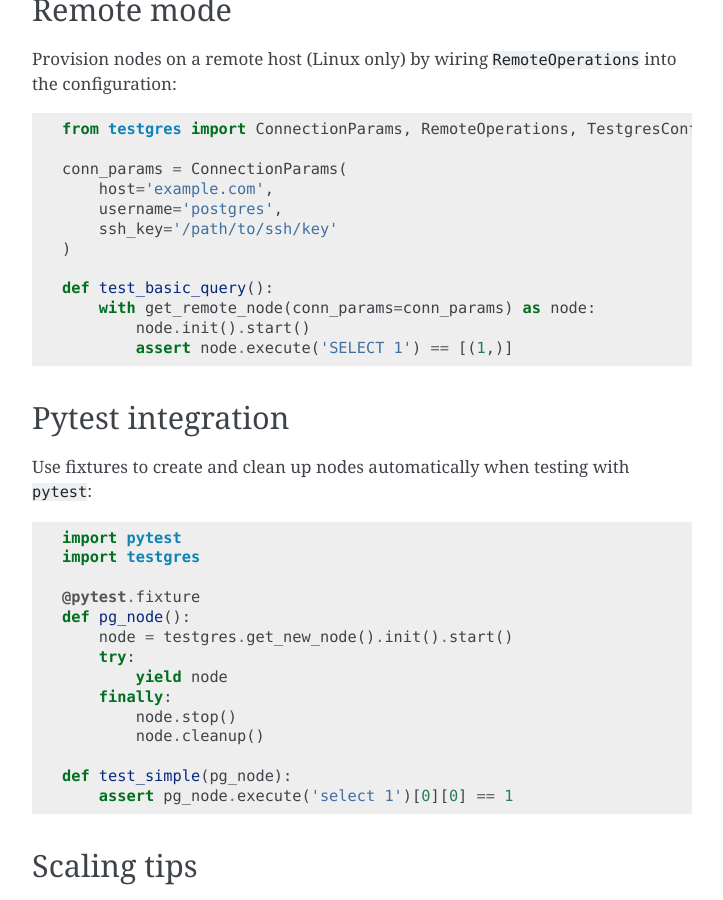
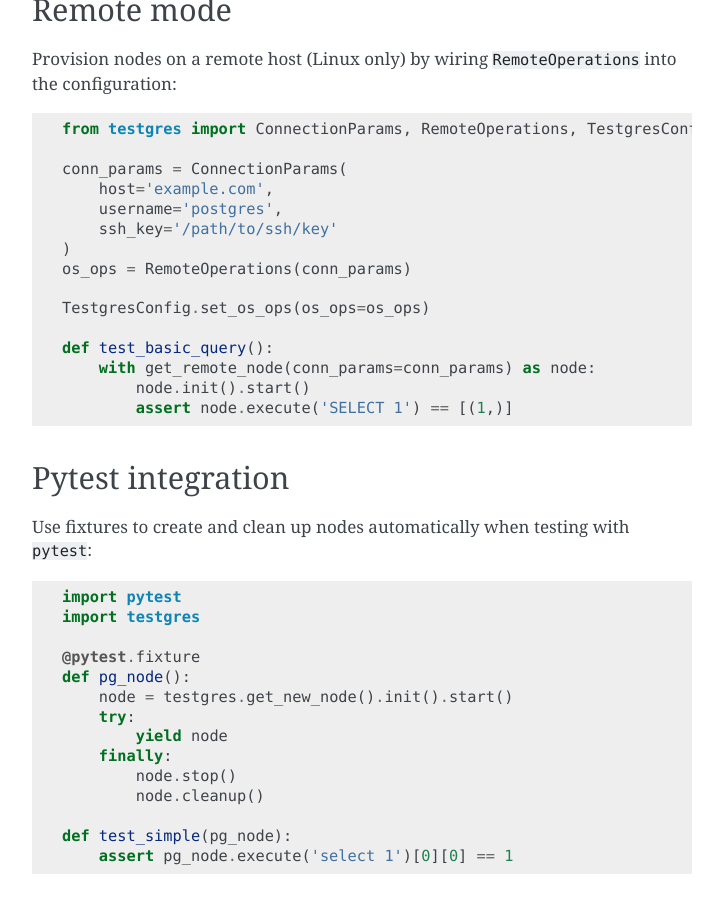
Before and after one commit to postgrespro/testgres, a Sphinx documentation site: the page built from docs/source/index.rst, in a window 1280 px wide and 900 px high, scrolled down 3304 px. Shown: the whole window, without its empty margins (388-1111 px from the left). Built offline with Sphinx 7.4.7, drawn with Linux system fonts in a browser that asks for light colours; the version number is read from the project's files by our own code.

Commit message:
index.rst is restored (it is not our business)

```diff
--- a/docs/source/index.rst
+++ b/docs/source/index.rst
@@ -165,6 +165,9 @@
         username='postgres',
         ssh_key='/path/to/ssh/key'
     )
+    os_ops = RemoteOperations(conn_params)
+
+    TestgresConfig.set_os_ops(os_ops=os_ops)
 
     def test_basic_query():
         with get_remote_node(conn_params=conn_params) as node:
```
